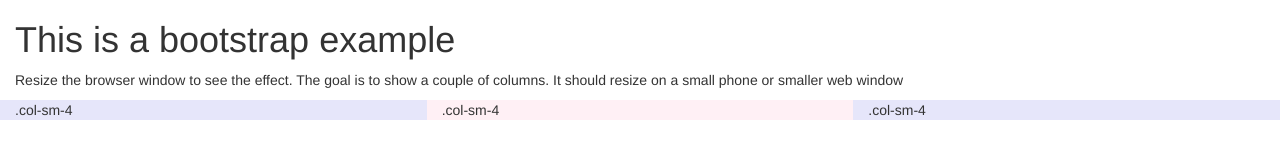
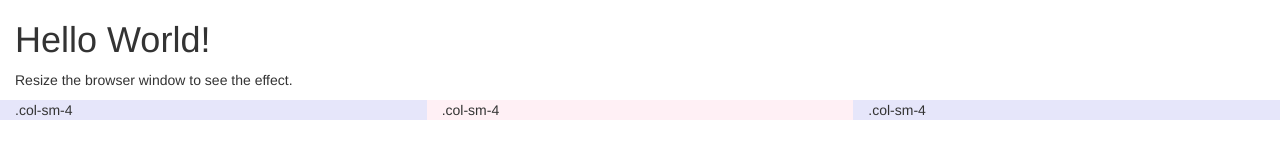
Before and after one commit to pbutler88/Bootstrap_1, a plain HTML site: page index.html in a window 1280 px wide. Drawn offline with nearby package versions, Linux system fonts and the light colour scheme.

Commit message:
Update index.html

```diff
--- a/index.html
+++ b/index.html
@@ -1,7 +1,7 @@
 <!DOCTYPE html>
 <html lang="en">
 <head>
-  <title>My Bootstrap Example</title>
+  <title>Claim Details</title>
   <meta charset="utf-8">
   <meta name="viewport" content="width=device-width, initial-scale=1">
   <link rel="stylesheet" href="http://maxcdn.bootstrapcdn.com/bootstrap/3.3.7/css/bootstrap.min.css">
@@ -11,8 +11,8 @@
 <body>
 
 <div class="container-fluid">
-  <h1>This is a bootstrap example</h1>
-  <p>Resize the browser window to see the effect.  The goal is to show a couple of columns.  It should resize on a small phone or smaller web window</p>
+  <h1>Hello World!</h1>
+  <p>Resize the browser window to see the effect.</p>
   <div class="row">
     <div class="col-sm-4" style="background-color:lavender;">.col-sm-4</div>
     <div class="col-sm-4" style="background-color:lavenderblush;">.col-sm-4</div>
```
